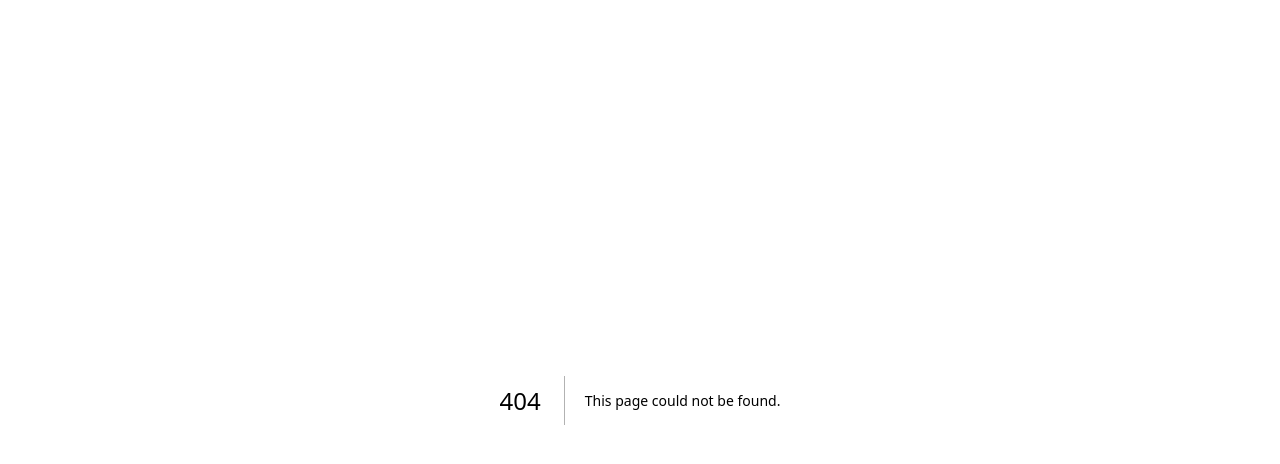
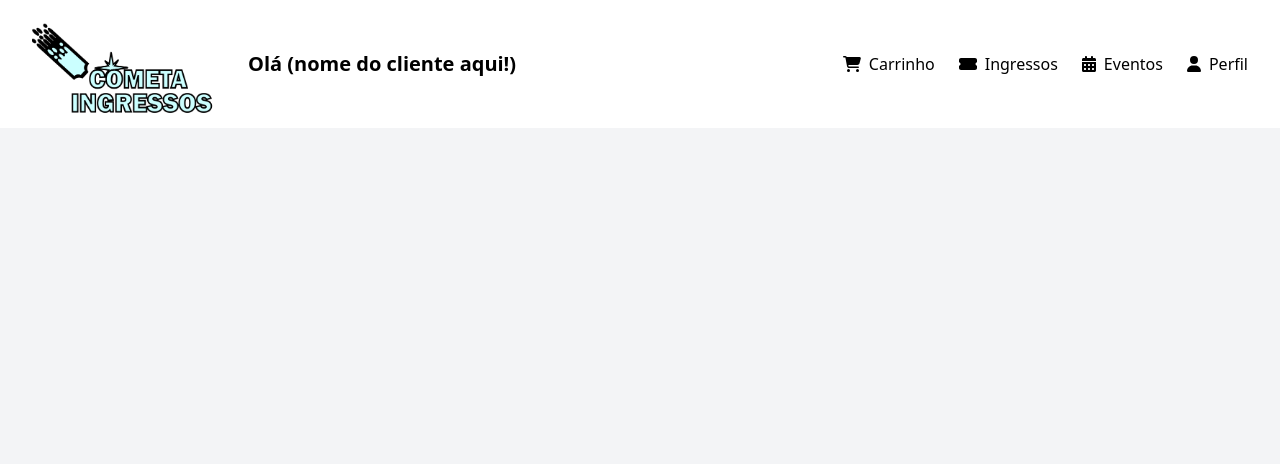
Before and after one commit to Yamazaki-Khaio/Cometa-Ingresso, a Next.js app in the folder ingressoscometa/: page /qrcode in a window 1280 px wide. Before the commit this address had no page. Shown: the top 464 px of the page. Built offline with nearby package versions, Linux system fonts and the light colour scheme.

Commit message:
Criando layout do cliente e a página QRCODE

```diff
--- /dev/null
+++ b/ingressoscometa/src/components/BotaoCarrinho.tsx
@@ -0,0 +1,24 @@
+import { FontAwesomeIcon } from "@fortawesome/react-fontawesome";
+import { faShoppingCart } from "@fortawesome/free-solid-svg-icons";
+
+export default function BotaoEntrar() {
+  return (
+    <div>
+      <button
+        className={`
+          flex items-center
+          bg-transparent
+          text-black
+          text-24
+          rounded-3xl
+          transition-all duration-300
+          hover:text-green-600
+          h-14
+        `}
+      >
+        <FontAwesomeIcon icon={faShoppingCart} className="mr-2" />
+        Carrinho
+      </button>
+    </div>
+  );
+}
--- /dev/null
+++ b/ingressoscometa/src/components/BotaoEventos.tsx
@@ -0,0 +1,24 @@
+import { FontAwesomeIcon } from "@fortawesome/react-fontawesome";
+import { faCalendarAlt } from "@fortawesome/free-solid-svg-icons";
+
+export default function BotaoEntrar() {
+  return (
+    <div>
+      <button
+        className={`
+          flex items-center
+          bg-transparent
+          text-black
+          text-28 // Aumentando o tamanho do ícone
+          rounded-3xl
+          transition-all duration-300
+          hover:text-green-600
+          h-14 // Aumentando a altura do botão
+        `}
+      >
+        <FontAwesomeIcon icon={faCalendarAlt} className="mr-2" />
+        Eventos
+      </button>
+    </div>
+  );
+}
--- /dev/null
+++ b/ingressoscometa/src/components/BotaoIngressos.tsx
@@ -0,0 +1,24 @@
+import { FontAwesomeIcon } from "@fortawesome/react-fontawesome";
+import { faTicketAlt } from "@fortawesome/free-solid-svg-icons";
+
+export default function BotaoEntrar() {
+  return (
+    <div>
+      <button
+        className={`
+          flex items-center
+          bg-transparent
+          text-black
+          text-28 // Aumentando o tamanho do ícone
+          rounded-3xl
+          transition-all duration-300
+          hover:text-green-600
+          h-14 // Aumentando a altura do botão
+        `}
+      >
+        <FontAwesomeIcon icon={faTicketAlt} className="mr-2" />
+        Ingressos
+      </button>
+    </div>
+  );
+}
--- /dev/null
+++ b/ingressoscometa/src/components/BotaoPerfil.tsx
@@ -0,0 +1,24 @@
+import { FontAwesomeIcon } from "@fortawesome/react-fontawesome";
+import { faUser } from "@fortawesome/free-solid-svg-icons";
+
+export default function BotaoEntrar() {
+  return (
+    <div>
+      <button
+        className={`
+          flex items-center
+          bg-transparent
+          text-black
+          text-28 // Aumentando o tamanho do ícone
+          rounded-3xl
+          transition-all duration-300
+          hover:text-green-600
+          h-14 // Aumentando a altura do botão
+        `}
+      >
+        <FontAwesomeIcon icon={faUser} className="mr-2" />
+        Perfil
+      </button>
+    </div>
+  );
+}
--- /dev/null
+++ b/ingressoscometa/src/components/CabecalhoCliente.tsx
@@ -0,0 +1,25 @@
+import Botao from "./Botao";
+import BotaoCarrinho from "./BotaoCarrinho";
+import BotaoIngressos from "./BotaoIngressos";
+import BotaoEventos from "./BotaoEventos";
+import BotaoPerfil from "./BotaoPerfil";
+
+export default function CabecalhoCliente(props: { isBotaoOcultoLogin?: boolean,  isBotaoOcultoCadastro?: boolean, isBotaoOcultoEvento?: boolean}) {
+
+    return(
+        <div className="flex items-center justify-between p-8 w-screen h-32 bg-white">
+            <div className="flex items-center gap-4">
+                <a href="/">
+                    <img src="/cometa2.png" alt="Logo" width="200" height="200"/>
+                </a>
+                <h2 className="font-bold text-xl">Olá (nome do cliente aqui!)</h2>
+            </div>
+            <div className="flex gap-6">
+                <BotaoCarrinho/>
+                <BotaoIngressos/>
+                <BotaoEventos/>
+                <BotaoPerfil/>
+            </div>
+        </div>
+    )
+}
--- /dev/null
+++ b/ingressoscometa/src/components/layoutCliente.tsx
@@ -0,0 +1,10 @@
+import CabecalhoCliente from "./CabecalhoCliente"
+
+export default function Layout(props: any){
+    return(
+        <div className="flex flex-col justify-between h-screen bg-gray-100">
+            <CabecalhoCliente isBotaoOcultoLogin={props.exibirBotao === false} isBotaoOcultoCadastro={props.exibirBotao2 === false} isBotaoOcultoEvento = {props.exibirBotao3 === false}/>
+                {props.pagina}
+        </div>
+    )
+}
--- /dev/null
+++ b/ingressoscometa/src/pages/qrcode.tsx
@@ -0,0 +1,9 @@
+import Layout from "@/components/layoutCliente";
+
+export default function qrcode(){
+    return(
+        <div>
+            <Layout/>
+        </div>
+    )
+}
```
